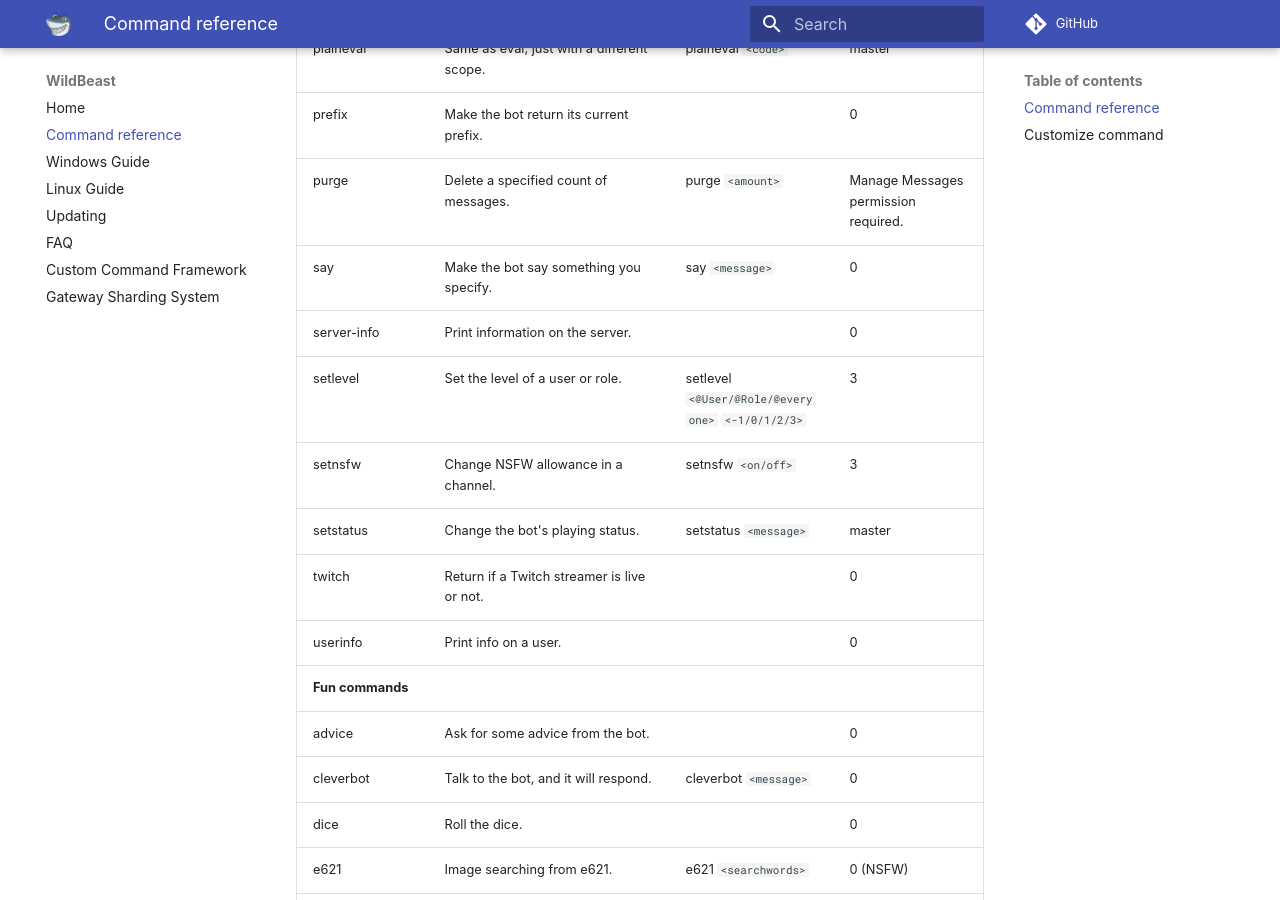
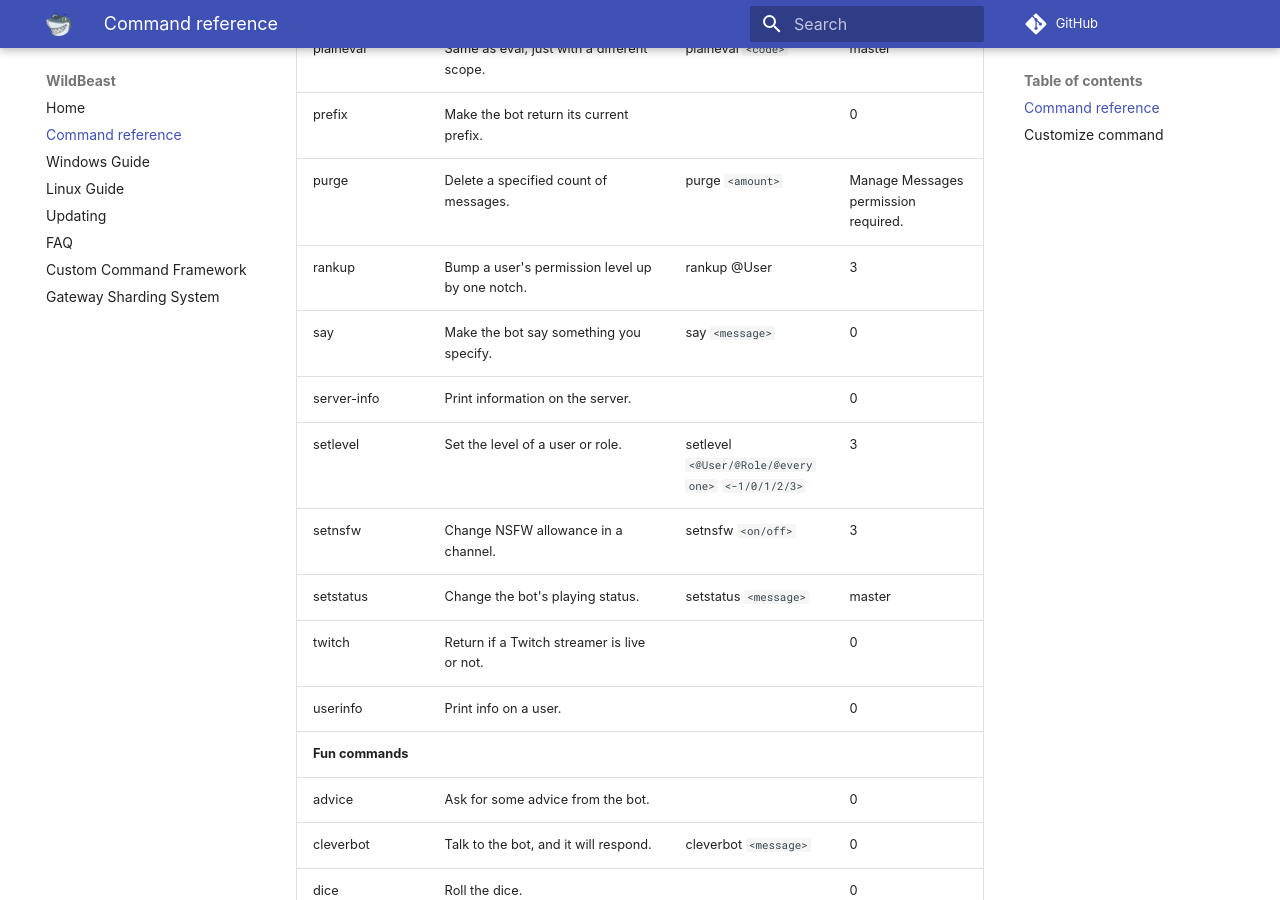
Before and after one commit to TheSharks/WildBeastDocs, an MkDocs documentation site: the page built from docs/commands.md, in a window 1280 px wide and 900 px high, scrolled down 1195 px. Built offline with MkDocs 1.6.1 and Material for MkDocs 9.7.7, drawn with Linux system fonts in a browser that asks for light colours; some web fonts are replaced; comment, search, counter and statistics services are not loaded; old or Windows-style settings are respelled for this version of MkDocs.

Commit message:
Add rankup command

```diff
--- a/docs/commands.md
+++ b/docs/commands.md
@@ -22,6 +22,7 @@
 plaineval | Same as eval, just with a different scope. | plaineval `<code>` | master
 prefix | Make the bot return its current prefix. |  | 0
 purge | Delete a specified count of messages. | purge `<amount>` | Manage Messages permission required.
+rankup | Bump a user's permission level up by one notch. | rankup @User | 3
 say | Make the bot say something you specify. | say `<message>` | 0
 server-info | Print information on the server. |  | 0
 setlevel | Set the level of a user or role. | setlevel `<@User/@Role/@everyone>` `<-1/0/1/2/3>` | 3
```
